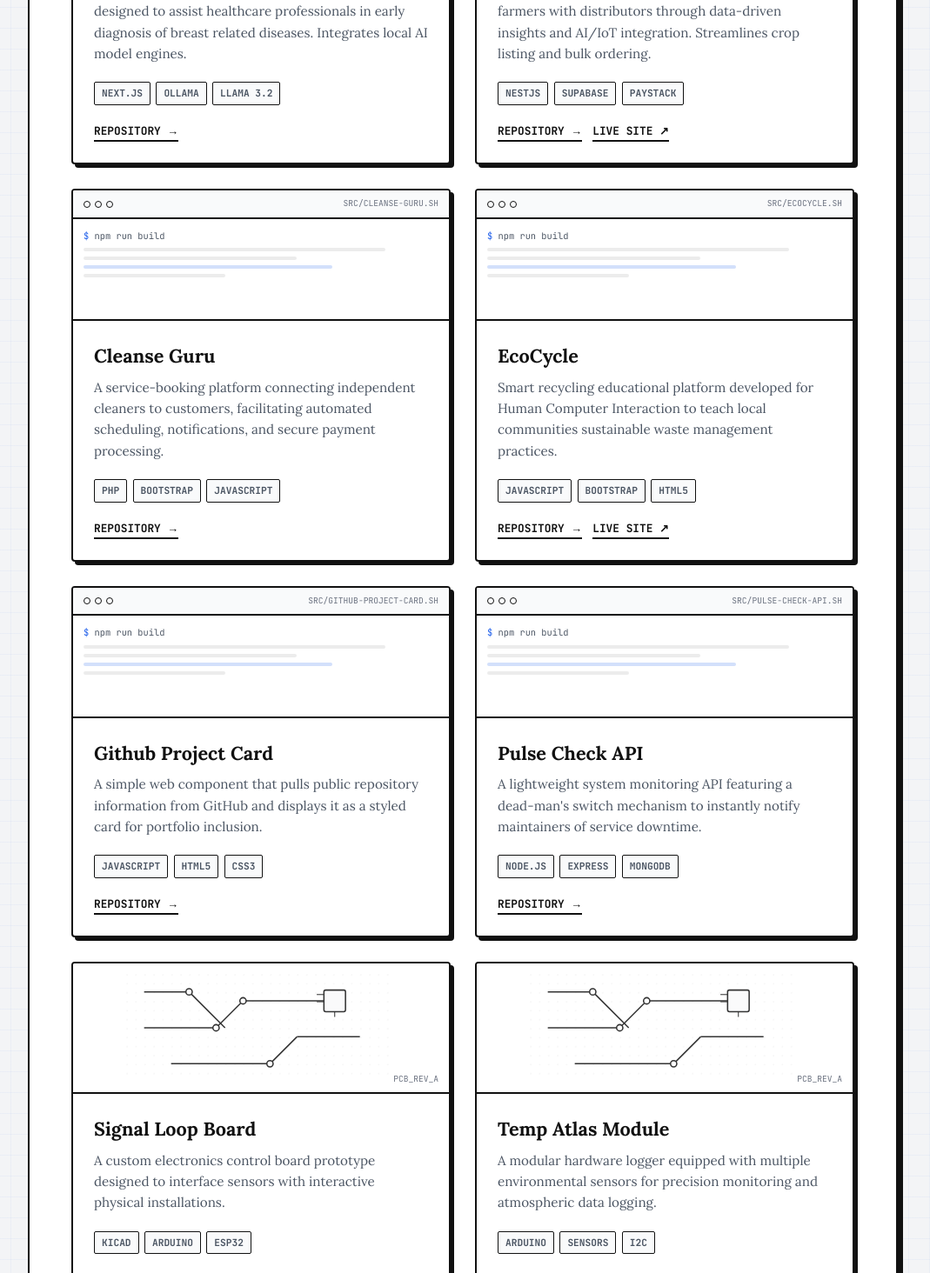
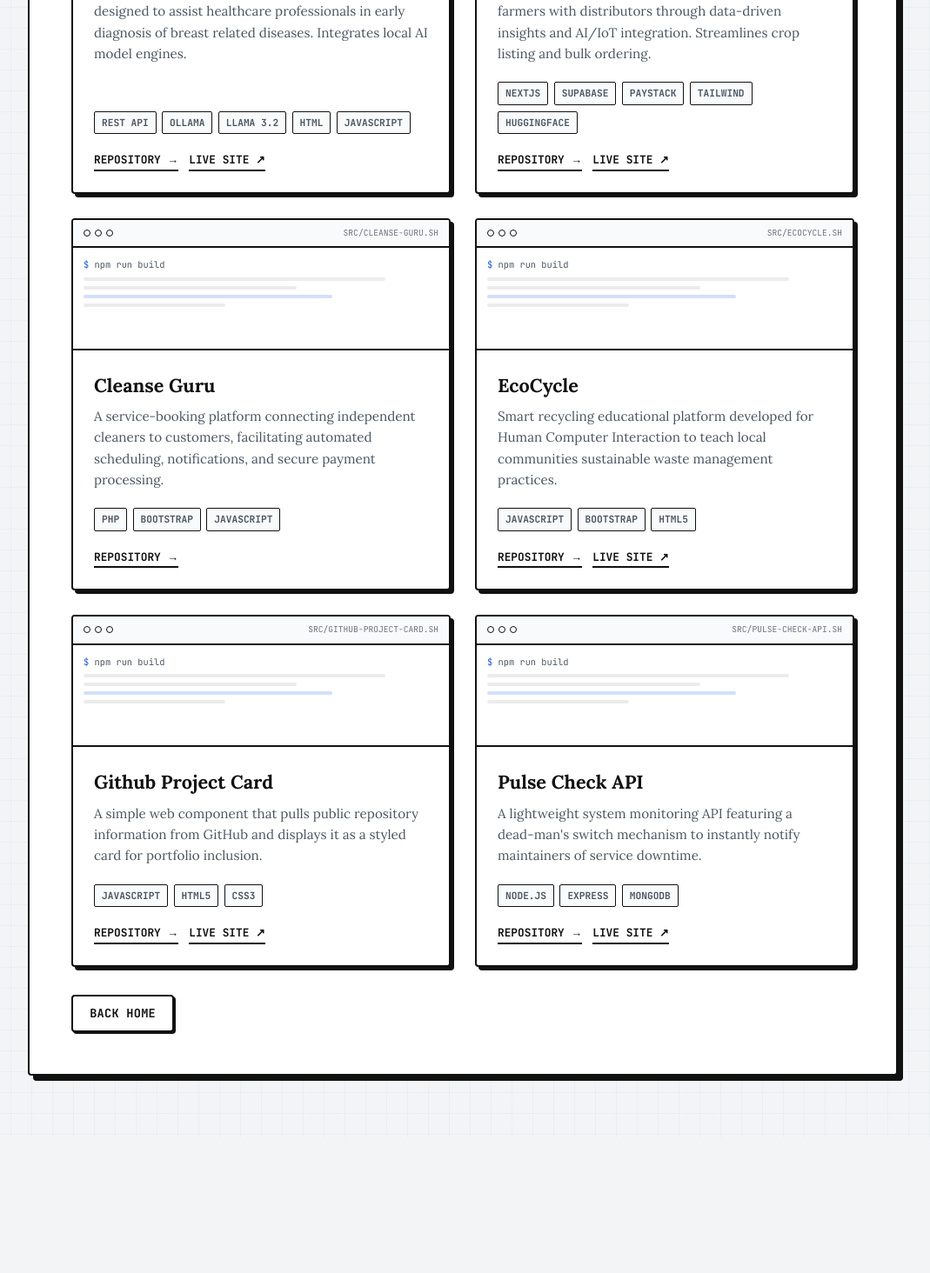
Before and after one commit to etor01/dev-tornam, a Next.js app: page /projects in a window 1280 px wide. Shown: the part 544-2008 px from the top of the page at 87% size, without its empty margins (108-1177 px from the left). After the commit the page ends 1852 px from the top, so only its background shows below. Built offline with nearby package versions, Linux system fonts and the light colour scheme.

Commit message:
Feat: updated a live demo link to some of the projects

```diff
--- a/src/app/projects/page.tsx
+++ b/src/app/projects/page.tsx
@@ -10,9 +10,9 @@ const projects = [
     description:
       "An AI-powered medical imaging analysis tool designed to assist healthcare professionals in early diagnosis of breast related diseases. Integrates local AI model engines.",
     type: "software",
-    techStack: ["Next.js", "Ollama", "Llama 3.2"],
-    github: "https://github.com/etor01",
-    live: "#",
+    techStack: ["REST API", "Ollama", "Llama 3.2", "HTML", "JavaScript"],
+    github: "https://github.com/etor01/MediScan-Ai",
+    live: "https://etor01.github.io/MediScan-Ai/",
   },
   {
     id: 2,
@@ -20,7 +20,7 @@ const projects = [
     description:
       "Agricultural management platform connecting local farmers with distributors through data-driven insights and AI/IoT integration. Streamlines crop listing and bulk ordering.",
     type: "software",
-    techStack: ["NestJS", "Supabase", "PayStack"],
+    techStack: ["NextJS", "Supabase", "PayStack", "Tailwind", "HuggingFace"],
     github: "https://github.com/etor01/agriboost2",
     live: "https://agriboost2.vercel.app/",
   },
@@ -52,7 +52,7 @@ const projects = [
     type: "software",
     techStack: ["JavaScript", "HTML5", "CSS3"],
     github: "https://github.com/etor01",
-    live: "#",
+    live: "https://etor01.github.io/Github-Projects-Card/",
   },
   {
     id: 6,
@@ -62,28 +62,28 @@ const projects = [
     type: "software",
     techStack: ["Node.js", "Express", "MongoDB"],
     github: "https://github.com/etor01",
-    live: "#",
+    live: "https://pulse-check-api.onrender.com/",
   },
-  {
-    id: 7,
-    name: "Signal Loop Board",
-    description:
-      "A custom electronics control board prototype designed to interface sensors with interactive physical installations.",
-    type: "hardware",
-    techStack: ["KiCad", "Arduino", "ESP32"],
-    github: "https://github.com/etor01",
-    live: "#",
-  },
-  {
-    id: 8,
-    name: "Temp Atlas Module",
-    description:
-      "A modular hardware logger equipped with multiple environmental sensors for precision monitoring and atmospheric data logging.",
-    type: "hardware",
-    techStack: ["Arduino", "Sensors", "I2C"],
-    github: "https://github.com/etor01",
-    live: "#",
-  },
+  // {
+  //   id: 7,
+  //   name: "Signal Loop Board",
+  //   description:
+  //     "A custom electronics control board prototype designed to interface sensors with interactive physical installations.",
+  //   type: "hardware",
+  //   techStack: ["KiCad", "Arduino", "ESP32"],
+  //   github: "https://github.com/etor01",
+  //   live: "#",
+  // },
+  // {
+  //   id: 8,
+  //   name: "Temp Atlas Module",
+  //   description:
+  //     "A modular hardware logger equipped with multiple environmental sensors for precision monitoring and atmospheric data logging.",
+  //   type: "hardware",
+  //   techStack: ["Arduino", "Sensors", "I2C"],
+  //   github: "https://github.com/etor01",
+  //   live: "#",
+  // },
 ];
 
 function ProjectVisual({ type, name }: { type: string; name: string }) {
```
